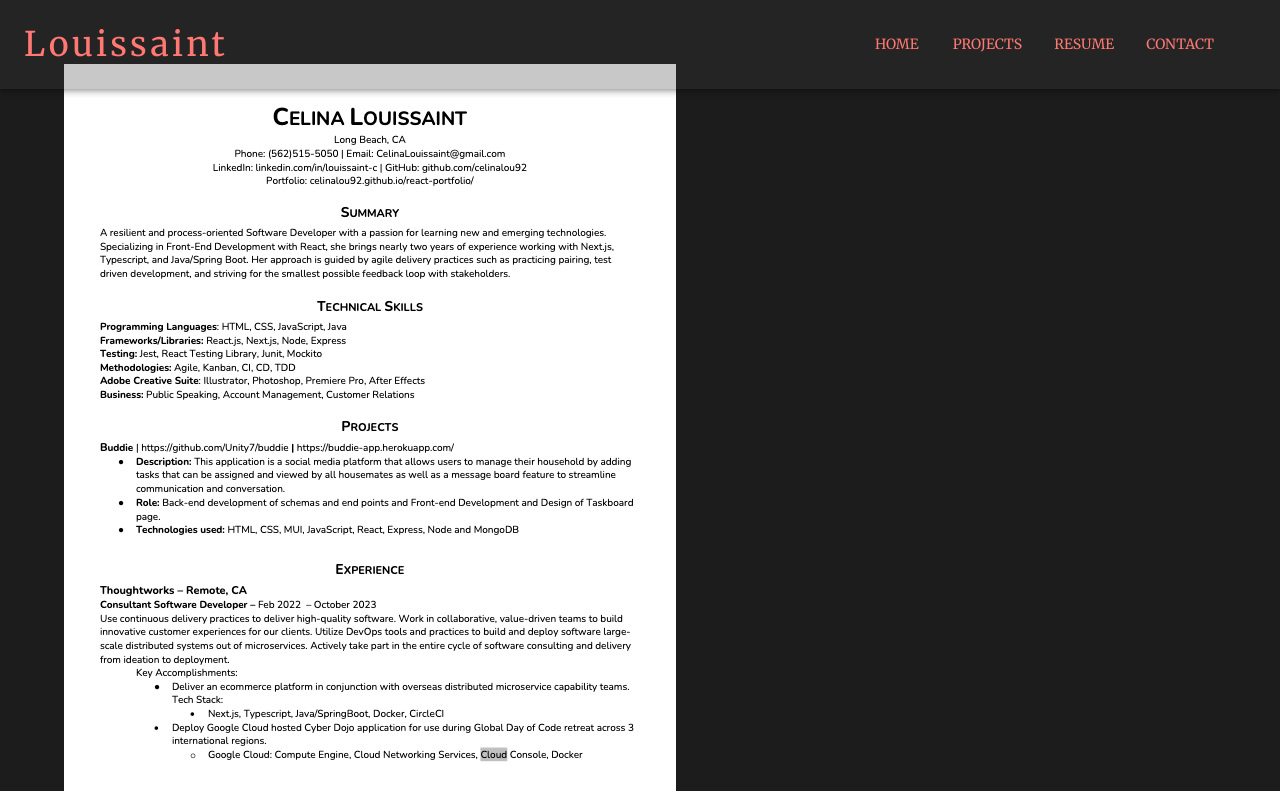
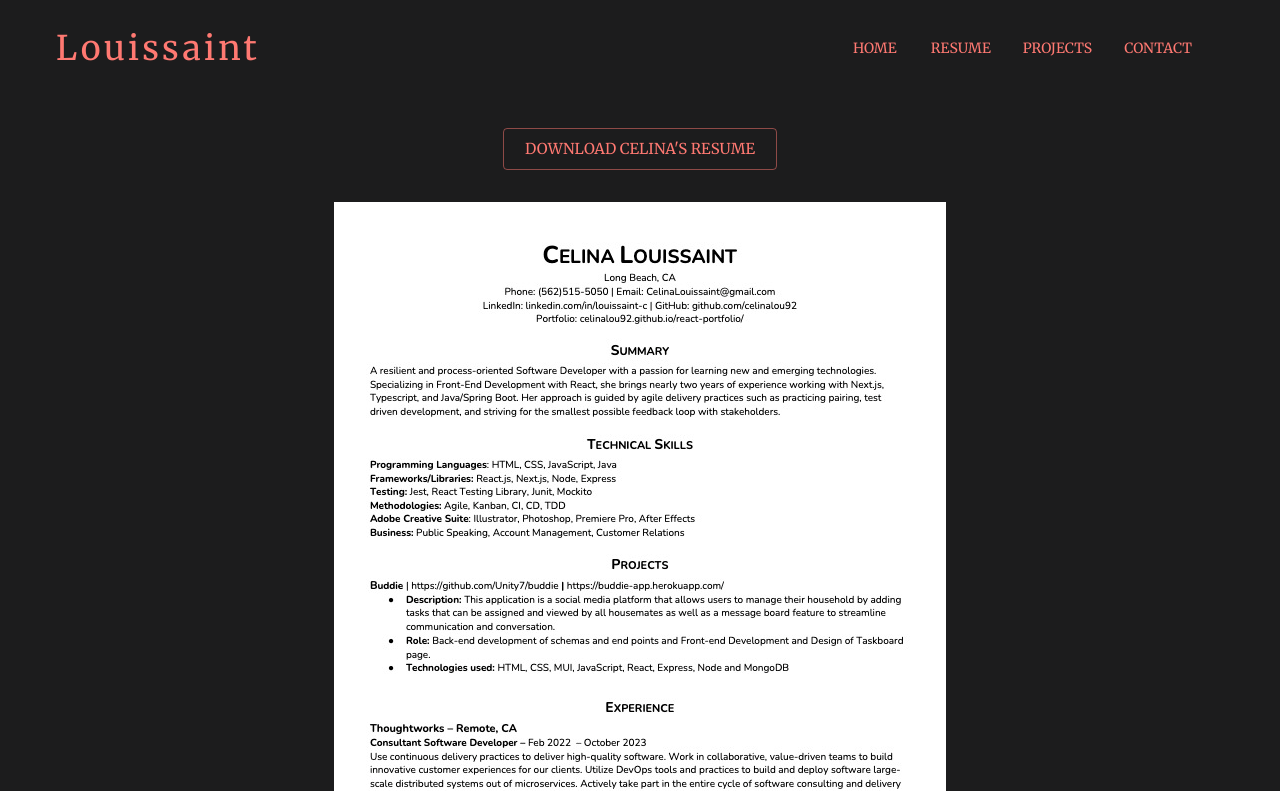
Before and after one commit to celinalou92/louissaint.me, a Next.js app: page /resume in a window 1280 px wide. Shown: the top 791 px of the page. Built offline with nearby package versions, Linux system fonts and the light colour scheme.

Commit message:
Refactor Navbar, clean up styles

```diff
--- a/app/components/ThemeRegistry/theme.ts
+++ b/app/components/ThemeRegistry/theme.ts
@@ -11,7 +11,7 @@ let theme = createTheme({
   palette: {
     mode: "light",
     primary: {
-      main: '#1C1C1D"',
+      main: '#1C1C1D',
       contrastText: "rgba(255,255,255,0.87)",
     },
     secondary: {
--- a/app/components/footer/Footer.tsx
+++ b/app/components/footer/Footer.tsx
@@ -1,8 +1,7 @@
-import { Box, Button, Stack, Typography, styled } from "@mui/material";
+import { Box, Button, Stack, Typography } from "@mui/material";
 import LinkedInIcon from '@mui/icons-material/LinkedIn';
 import GitHubIcon from '@mui/icons-material/GitHub';
 import MailOutlineIcon from '@mui/icons-material/MailOutline';
-import { Span } from "next/dist/trace";
 
 
 export const Footer = () => {
@@ -33,10 +32,11 @@ export const Footer = () => {
             </Typography>
             <Stack width="100%">
                 {contactData.map((contact) => (
-                    <Box key={contact.method} >
+                    <Box key={contact.method} sx={{ display: "flex", flexDirection: "row" }}>
                         <Button
                             href={contact.link}
                             target="_blank"
+                            color="secondary"
                             startIcon={contact.icon}
                             size="large"
                             sx={{ display: "flex", flexDirection: "row" }}
@@ -46,8 +46,7 @@ export const Footer = () => {
                         <Button
                             href={contact.link}
                             target="_blank"
-
-                            color="secondary"
+                            color="info"
                         >
                             {contact.linkText}
                         </Button>
--- a/app/components/navBar/NavDrawer.tsx
+++ b/app/components/navBar/NavDrawer.tsx
@@ -6,8 +6,12 @@ import Typography from '@mui/material/Typography';
 import { Menu, MenuItem } from '@mui/material';
 import { useState } from 'react';
 
+interface NavItem {
+  name: string,
+  link: string
+}
 
-export const DrawerAppBar = ({ navItems }: { navItems: Array<string> }) => {
+export const DrawerAppBar = ({ navItems }: { navItems: Array<NavItem> }) => {
 
   const hideOnDesktop = { md: "none", lg: "none", xl: "none" }
 
@@ -24,7 +28,7 @@ export const DrawerAppBar = ({ navItems }: { navItems: Array<string> }) => {
 
 
   return (
-    <Box sx={{ textAlign: 'center' }}>
+    <Box sx={{ display:hideOnDesktop, textAlign: 'center' }}>
       <IconButton
         id="basic-button"
         aria-controls={open ? 'basic-menu' : undefined}
@@ -52,9 +56,9 @@ export const DrawerAppBar = ({ navItems }: { navItems: Array<string> }) => {
       >
         {navItems.map((navItem) => (
           <MenuItem
-            key={navItem}
+            key={navItem.name}
           >
-            <Typography component="a" textAlign="center">{navItem}</Typography>
+            <Typography component="a" href={navItem.link} textAlign="center">{navItem.name}</Typography>
           </MenuItem>
         ))}
       </Menu>
--- a/app/components/navBar/Navbar.tsx
+++ b/app/components/navBar/Navbar.tsx
@@ -1,61 +1,66 @@
 "use client"
-import { AppBar, Toolbar, Typography, IconButton, Container, Button } from "@mui/material";
-import MenuIcon from '@mui/icons-material/Menu';
+import { AppBar, Toolbar, Typography, Container, Button, ThemeProvider } from "@mui/material";
 import Link from "next/link";
-import { useState } from "react";
 import { DrawerAppBar } from "./NavDrawer";
+import theme from "../ThemeRegistry/theme";
 
 export const NavBar = () => {
-    const flexRowCenterCenterEnd={ display: 'flex', flexDirection: "row", alignItems: "center",  justifyContent: "flex-end" }
+    const flexRowCenterCenterEnd =
+    { display: 'flex', flexDirection: "row", alignItems: "center", justifyContent: "flex-end" }
 
-    const hideOnMoble = { xs: "none", sm: 'none', md:"flex" };
-    const [mobileOpen, setMobileOpen] = useState(false);
+    const hideOnMoble = { xs: "none", sm: 'none', md: "flex" };
 
+    const navItems = [
+        { name: "Home", link: "/" },
+        { name: "Resume", link: "/resume" },
+        { name: "Projects", link: "/#projects" },
+        { name: "Contact", link: "#footer" }
+    ];
 
-      const navItems = ['Home', "Projects", 'About', 'Contact'];
     return (
         <>
-            <AppBar position="fixed">
-                <Toolbar sx={{display: 'flex', flexDirection: "row",  justifyContent:"space-between", padding:"1rem"}}>
+            <ThemeProvider theme={theme}>
+                <AppBar
+                elevation={0}
+                sx={{
+                    bgcolor: 'background.default', px: 4,
+                    py: 2,
+
+                }}
+                >
+                    <Toolbar >
                         <Link href="/">
                             <Typography variant="h4" color="text.secondary" sx={{ letterSpacing: ".2rem" }}>
                                 Louissaint
                             </Typography>
                         </Link>
-                    <Container  sx={{margin:"10px", display:flexRowCenterCenterEnd}}>
-                    <Button href="/"
+                        <Container
+                        maxWidth="xl"
+                            sx={{
+                                display: flexRowCenterCenterEnd
+                            }}
+                        >
+                            {
+                                navItems.map((navItem) => (
+                                    <Button
+                                        key={navItem.name}
+                                        href={navItem.link}
                                         color="secondary"
-                            sx={{ marginLeft: "1rem", display: hideOnMoble }}
+                                        sx={{
+                                            marginLeft: "1rem", display: hideOnMoble
+                                        }}
                                     >
-                            Home
+                                        {navItem.name}
                                     </Button>
-                        <Button href="/#projects"
-                            sx={{ marginLeft: "1rem", display: hideOnMoble}}
-                            color="secondary"
-                        >
-                            Projects
-                        </Button>
-                        <Button href="/resume"
-                            color="secondary"
-                            sx={{ marginLeft: "1rem", display: hideOnMoble }}
-                        >
-                            Resume
-                        </Button>
-                        <Button href="#footer"
-                            sx={{ marginLeft: "1rem", display: hideOnMoble }}
-                            color="secondary"
-                        >
-                            Contact
-                        </Button>
+                                ))
+                            }
                         </Container>
-
                         <DrawerAppBar
-                    setMobileOpen={setMobileOpen}
-                    mobileOpen={mobileOpen}
                             navItems={navItems}
                         />
                     </Toolbar>
                 </AppBar>
+            </ThemeProvider>
         </>
     );
 };
--- a/app/layout.tsx
+++ b/app/layout.tsx
@@ -1,9 +1,9 @@
 import type { Metadata } from 'next'
-import { Inter } from 'next/font/google'
 import './globals.css'
 import { ThemeRegistry } from './components/ThemeRegistry/ThemeRegistry'
 import { NavBar } from './components/navBar/Navbar'
 import { Footer } from './components/footer/Footer'
+import { Toolbar } from '@mui/material'
 
 
 export const metadata: Metadata = {
@@ -11,18 +11,18 @@ export const metadata: Metadata = {
   description: 'Generated by create next app',
 }
 
-export default function RootLayout(props: { children: any })  {
+export default function RootLayout(props: { children: any }) {
   const { children } = props;
   return (
     <html lang="en">
-      <body>
-
-        <ThemeRegistry options={{ key: 'mui' }}>
-        <NavBar />
+      <NavBar />
+      <ThemeRegistry options={{ key: 'mui' }}>
+        <body>
+          <Toolbar />
           {children}
           <Footer />
-          </ThemeRegistry>
-      </body>
+        </body>
+      </ThemeRegistry>
     </html>
   );
 }
--- a/app/page.tsx
+++ b/app/page.tsx
@@ -1,4 +1,3 @@
-/* eslint-disable react/no-unescaped-entities */
 import Box from '@mui/material/Box';
 import { SkillList } from './components/skillList/SkillsList';
 import { Hero } from './components/hero/Hero';
--- a/app/resume/page.tsx
+++ b/app/resume/page.tsx
@@ -1,15 +1,9 @@
-import projectData from "@/app/data/projectsData";
-import { skillsListData } from "@/app/data/skillListData";
-import { Box, Button } from "@mui/material";
-import { Footer } from "../components/footer/Footer";
-import { Hero } from "../components/hero/Hero";
-import { Projects } from "../components/projects/Projects";
-import { SkillList } from "../components/skillList/SkillsList";
+/* eslint-disable react/no-unescaped-entities */
+import { Box, Button, Link, Stack } from "@mui/material";
 import Image from "next/image";
-
 import CelinaResume1 from "/public/celina-resume-1.jpg";
 import CelinaResume2 from "/public/celina-resume-2.jpg";
-import Link from "next/link";
+
 
 export default function Resume() {
   return (
@@ -18,16 +12,24 @@ export default function Resume() {
         maxWidth="100vw"
         p="4rem"
         // pl="2rem"
-            display="flex" flexDirection="row" alignItems="center" justifyContent="space-around"
+        display="flex" flexDirection="column" alignItems="center" justifyContent="center"
         sx={{
           bgcolor: 'background.default',
         }}
       >
-            <Link target="_blank" href={"https://drive.google.com/file/d/1jq4uc0kEysnk1wdZsgVQudXaudCoo_ff/view?usp=sharing"}>
-            <Image alt="Celina's Resume Image"  src={CelinaResume1}/>
-            <Image alt="Celina's Resume Image" src={CelinaResume2}/>
+        <Button size="large" color="secondary" variant="outlined">Download Celina's Resume</Button>
+        <Stack
+          margin="2rem"
+        >
+          <Link
+          align="center"
+          sx={{ justifyContent:"center", alignItems:"center"}}
+          target="_blank"
+            href={"https://drive.google.com/file/d/1jq4uc0kEysnk1wdZsgVQudXaudCoo_ff/view?usp=sharing"}>
+            <Image alt="Celina's Resume Image" src={CelinaResume1} />
+            <Image alt="Celina's Resume Image" src={CelinaResume2} />
           </Link>
-            <Button size="large" color="secondary" variant="outlined">Download Celina's Resume</Button>
+        </Stack>
       </Box>
     </>
   )
```
Also changed, not shown: 1 other file (tests, documents, lock files or other folders). Lines whose indentation alone changed are shown as unchanged.
